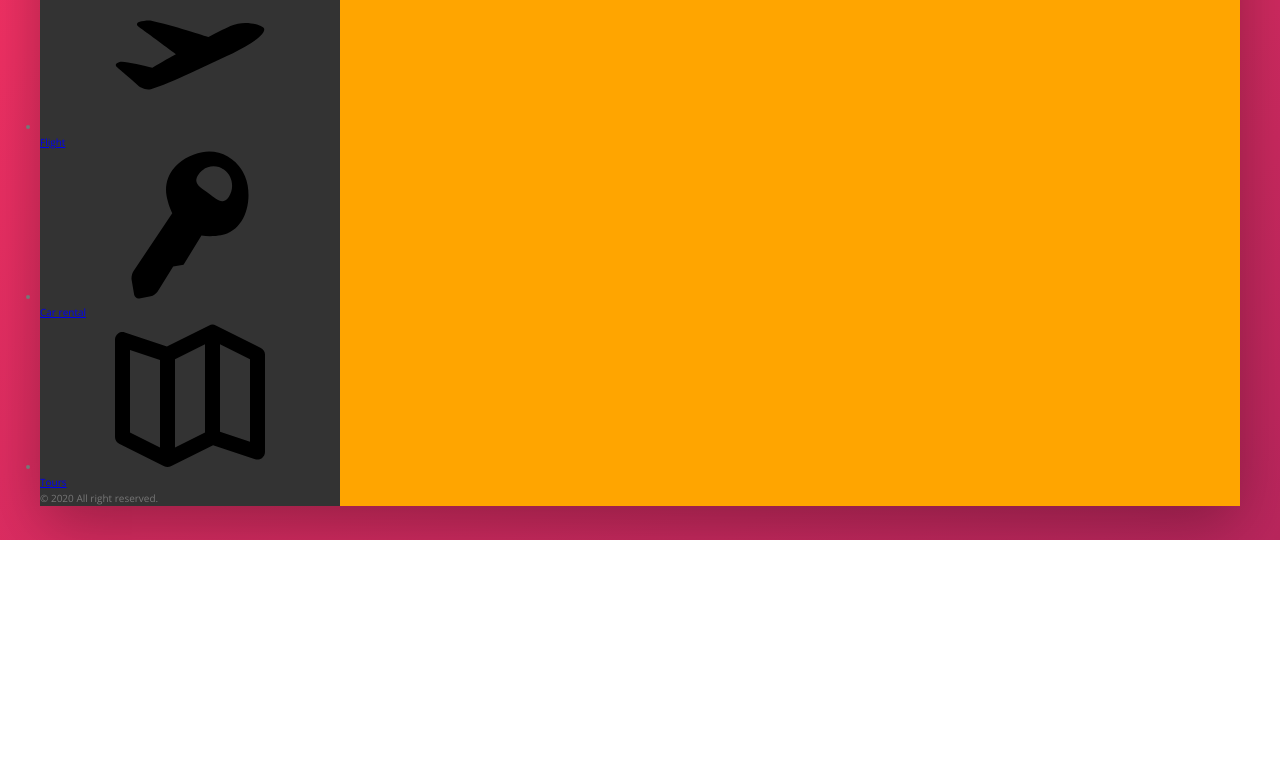
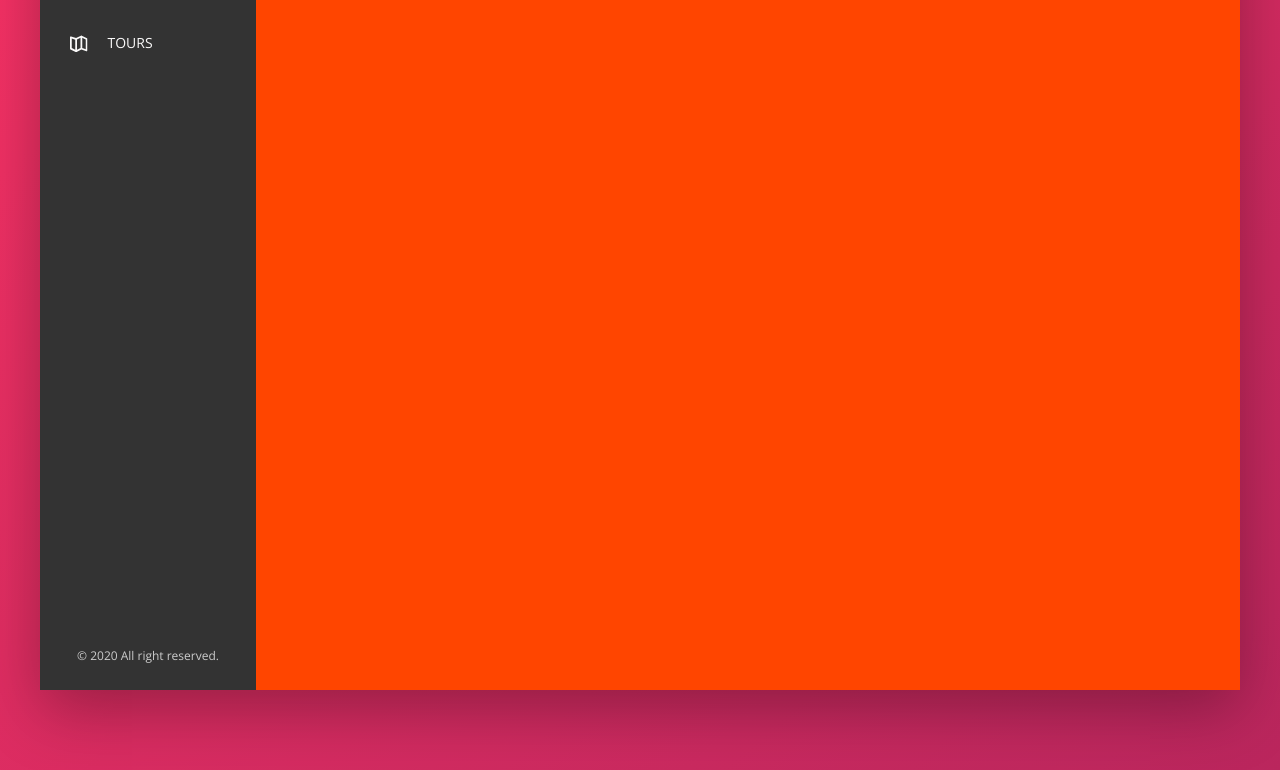
Before and after one commit to yukijina/trilly, a website: page index.html in a window 1280 px wide. Shown: the part 340-1110 px from the top of the page. Before the commit the page ends 880 px from the top, so only its background shows below. Drawn offline with nearby package versions, Linux system fonts and the light colour scheme.

Commit message:
compiling

```diff
--- a/css/style.css
+++ b/css/style.css
@@ -127,6 +127,51 @@ body {
     border-radius: 50%;
     margin-right: 1rem; }
 
+.side-nav {
+  font-size: 1.4rem;
+  list-style: none;
+  margin-top: 3.5rem; }
+  .side-nav__item {
+    position: relative; }
+    .side-nav__item:not(:last-child) {
+      margin-bottom: .5rem; }
+  .side-nav__item:before {
+    content: "";
+    position: absolute;
+    top: 0;
+    left: 0;
+    height: 100%;
+    width: 3px;
+    background-color: var(--color-primary);
+    transform: scaleY(0);
+    transition: transform 0.2s, width 0.4s cubic-bezier(1, 0, 0, 1) 0.2s, background-color 0.1s; }
+  .side-nav__item:hover::before, .side-nav__item--active::before {
+    transform: scaleY(1);
+    width: 100%; }
+  .side-nav__item:active::before {
+    background-color: var(--color-primary-light); }
+  .side-nav__link:link, .side-nav__link:visited {
+    color: var(--color-grey-light-1);
+    text-decoration: none;
+    text-transform: uppercase;
+    display: block;
+    padding: 1.5rem 3rem;
+    position: relative;
+    z-index: 10;
+    display: flex;
+    align-items: center; }
+  .side-nav__icon {
+    width: 1.75rem;
+    height: 1.75rem;
+    margin-right: 2rem;
+    fill: currentColor; }
+
+.legal {
+  font-size: 1.2rem;
+  color: var(--color-grey-light-4);
+  text-align: center;
+  padding: 2.5rem; }
+
 .container {
   max-width: 120rem;
   margin: 8rem auto;
@@ -148,8 +193,13 @@ body {
 
 .sidebar {
   background-color: var(--color-grey-dark-1);
-  flex: 0 0 18%; }
+  flex: 0 0 18%;
+  display: flex;
+  flex-direction: column;
+  justify-content: space-between; }
 
 .hotel-view {
-  background-color: orange;
+  background-color: #fff;
+  background-color: orangered;
+  height: 88rem;
   flex: 1; }
```
